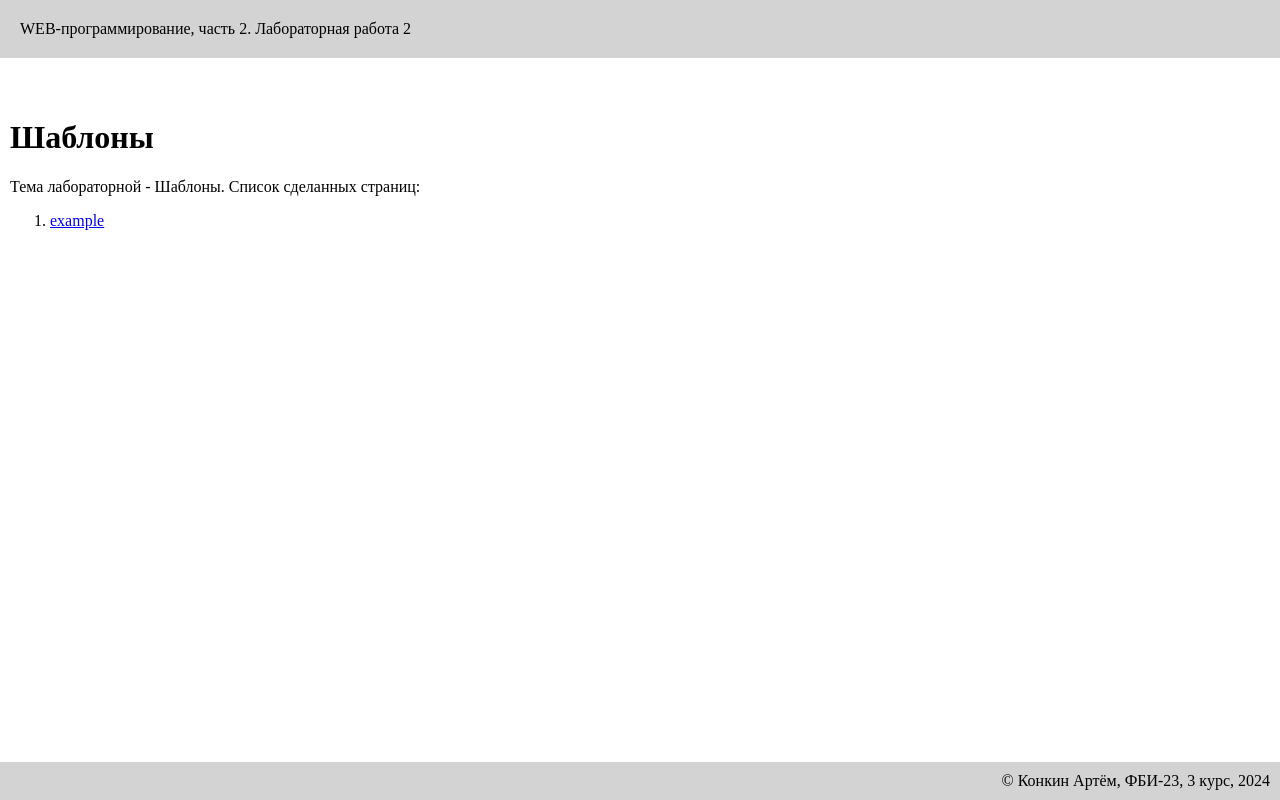
After one commit to temako04/web-programming-labs-2, a Flask app: page /lab2/ in a window 1280 px wide. The commit adds this page. Run offline with Flask 3, Linux system fonts and the light colour scheme.

Commit message:
Наследование шаблонов

```diff
--- a/app.py
+++ b/app.py
@@ -118,14 +118,6 @@ def camry():
 </html>
 '''
 
-@app.route('/lab2/a')
-def a():
-    return 'ok'
-
-@app.route('/lab2/a/')
-def a1():
-    return 'ok'
-
 flower_list = ['роза', 'тюльпан', 'незабудка', 'ромашка']
 
 @app.route('/lab2/flowers/<int:flower_id>')
@@ -164,3 +156,7 @@ def example():
         {'name': 'Манго', 'price': 321}
     ]
     return render_template('example.html', name=name, group=group, kurs=kurs, lab_num=lab_num, fruits=fruits)
+
+@app.route('/lab2/')
+def lab2():
+    return render_template('lab2.html')
--- /dev/null
+++ b/templates/base.html
@@ -0,0 +1,23 @@
+<!DOCTYPE html>
+<html lang="en">
+<head>
+    <meta charset="UTF-8">
+    <meta name="viewport" content="width=device-width, initial-scale=1.0">
+    <title>Конкин Артём. {% block lab %}{% endblock %}</title>
+    <link rel="stylesheet" href="{{ url_for('static', filename='main.css') }}">
+</head>
+<body>
+    <header>
+        WEB-программирование, часть 2. {{ self.lab() }}
+    </header>
+
+    <main>
+        {% block main %}{% endblock %}
+    </main>
+
+    <footer>
+        &copy; Конкин Артём, ФБИ-23, 3 курс, 2024
+    </footer>
+
+</body>
+</html>
--- a/templates/example.html
+++ b/templates/example.html
@@ -26,7 +26,7 @@
         45<sup>8</sup> = {{45**8}}<br>
         <ul>
             {% for f in fruits %}
-            <li>{{ f.name }}: {{ f.price }} &#8381;</li>
+            <li>{{ loop.index }} - {{ f.name }}: {{ f.price }} &#8381;</li>
             {% endfor %}
         </ul>
     </main>
--- /dev/null
+++ b/templates/lab2.html
@@ -0,0 +1,15 @@
+{% extends "base.html" %}
+
+{# номер лабораторной работы: #}
+{% block lab %}Лабораторная работа 2{% endblock %}
+
+{# основой контент: #}
+{% block main %}
+    <h1>Шаблоны</h1>
+    <div>Тема лабораторной - Шаблоны. Список сделанных страниц:</div>
+    <ol>
+        <li>
+            <a href="/lab2/example">example</a>
+        </li>
+    </ol>
+{% endblock %}
```
